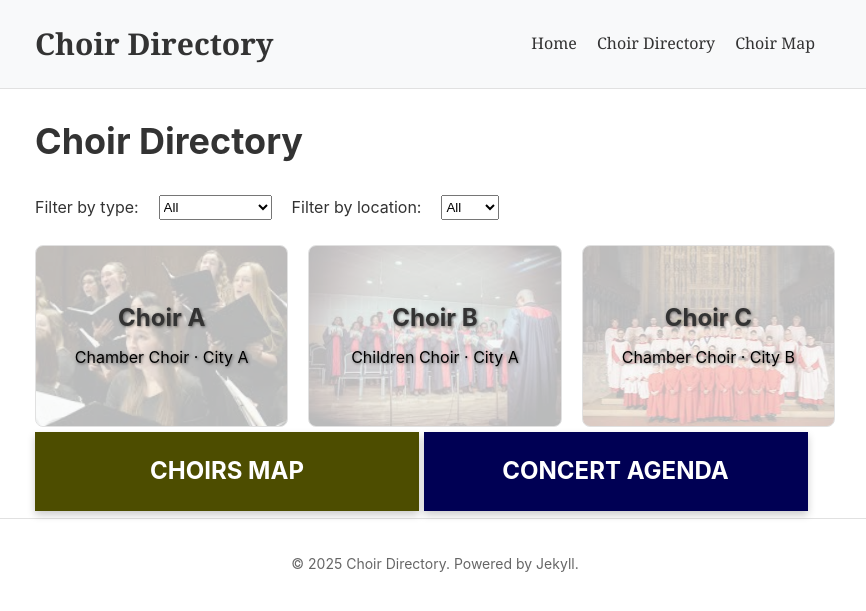
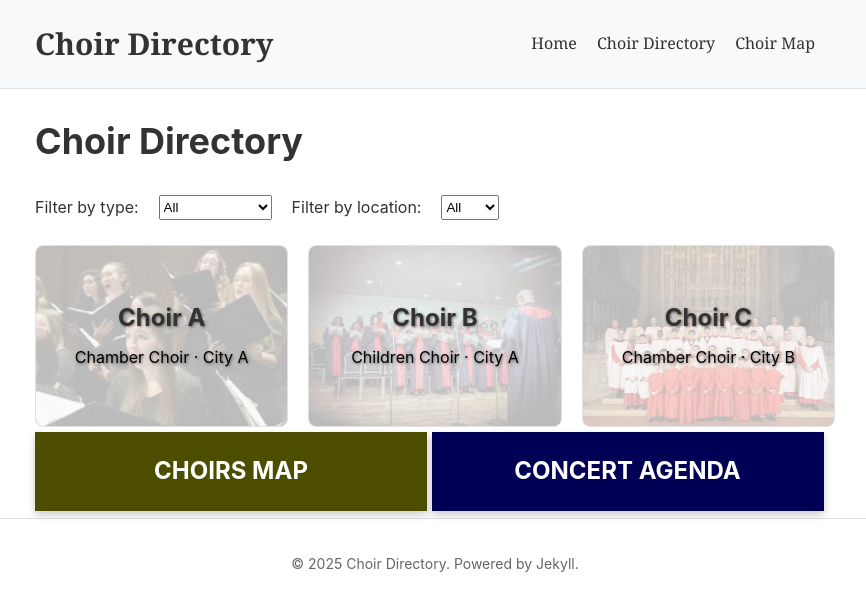
Before and after one commit to jllobera/choir-directory, a Jekyll site: the page built from directory.html, in a window 1280 px wide. Shown: the top 611 px of the page, without its empty margins (205-1071 px from the left). Built offline with Jekyll 4.4.1, drawn with Linux system fonts in a browser that asks for light colours; a script that is not in the unit is left out.

Commit message:
Update directory.html

```diff
--- a/directory.html
+++ b/directory.html
@@ -52,8 +52,8 @@
 
 
 <!-- Include the buttons -->
-{% include choir-map-button.html button-width-desktop="48%" %}
-{% include concert-agenda-button.html button-width-desktop="48%" %}
+{% include choir-map-button.html button-width-desktop="49%" %}
+{% include concert-agenda-button.html button-width-desktop="49%" %}
 
 <script>
   document.querySelectorAll("#filter-type, #filter-location").forEach(filter => {
```
